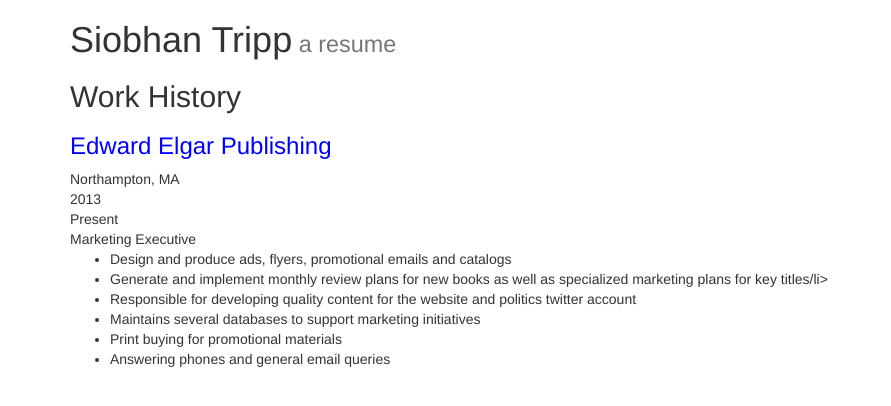
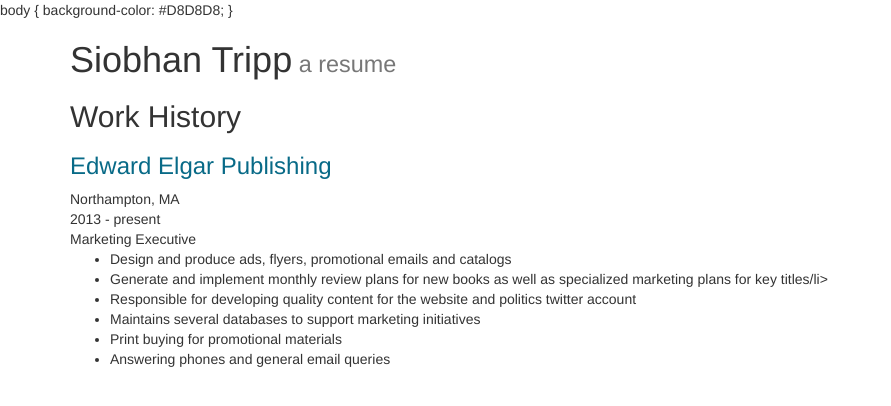
Before and after one commit to siosue/siosue.github.io, a plain HTML site: page index.html in a window 1280 px wide. Shown: the whole page, without its empty margins (0-891 px from the left). Drawn offline with nearby package versions, Linux system fonts and the light colour scheme.

Commit message:
Update index.html
Stuff

```diff
--- a/index.html
+++ b/index.html
@@ -11,7 +11,7 @@
 
       <style>
 div.employer-name {
-    color: blue;
+    color: #086A87;
 }
 
 p.important {
@@ -21,6 +21,10 @@ p.important {
 
     </head>
     <body>
+      body {
+    background-color: #D8D8D8;
+}
+
     <div class="container">
       <div class="header"><h1>Siobhan Tripp<small> a resume</small></h1></div>
 
@@ -30,9 +34,7 @@ p.important {
         <div class="employer">
           <div class="employer-name"><h3>Edward Elgar Publishing</h3></div>
           <div class="employer-location">Northampton, MA</div>
-          <div class="start-date">2013</div>
-          <div class="end-date">Present</div>
-          <div class="job-description">
+          <div class="dates">2013 - present</div>
             <div class="job-title">Marketing Executive</div>
             <ul>
               <li>Design and produce ads, flyers, promotional emails and catalogs</li>
```
